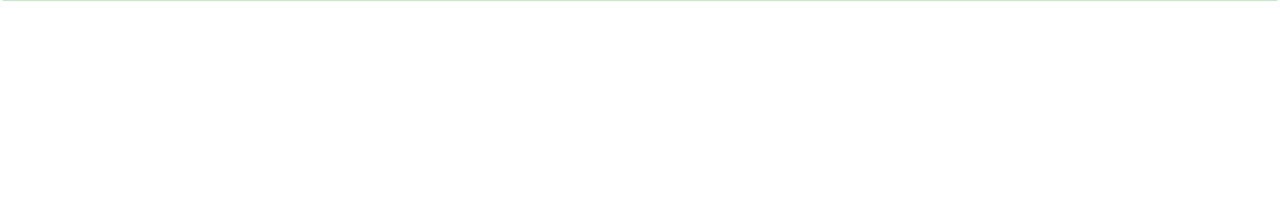
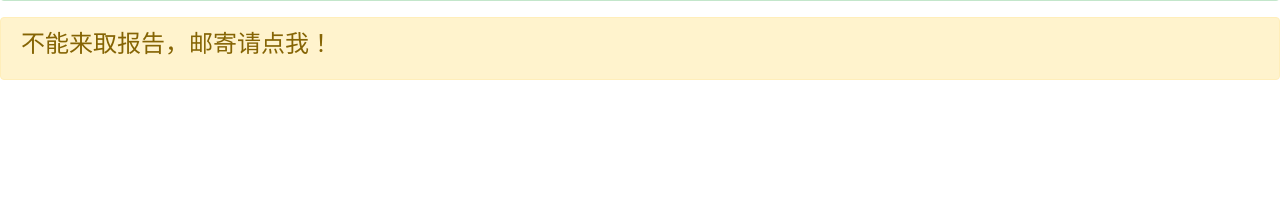
Before and after one commit to caozi/FISH-result-check-app, a Django app: template templates/weixin/query_result.html in a window 1280 px wide. Shown: the part 262-472 px from the top of the page. Run offline with Django 3.2, Linux system fonts and the light colour scheme; the template is opened without the code that fills it, so the values that code supplies are empty; some libraries are stand-ins or nearby versions.

Commit message:
add features

```diff
--- a/templates/weixin/query_result.html
+++ b/templates/weixin/query_result.html
@@ -17,6 +17,9 @@
             <p>年龄:{{ patient.patient_age }}</p>
             <p>结果:{{ patient.patient_result }}</p>
     </div>
+    <div class="alert alert-warning" role="alert">
+        <h4 class="alert-heading">不能来取报告，邮寄请点我！</h4>
+    </div>
           <!-- Optional JavaScript -->
           <!-- jQuery first, then Popper.js, then Bootstrap JS -->
           <script src="https://code.jquery.com/jquery-3.2.1.slim.min.js" integrity="sha384-KJ3o2DKtIkvYIK3UENzmM7KCkRr/rE9/Qpg6aAZGJwFDMVNA/GpGFF93hXpG5KkN" crossorigin="anonymous"></script>
```
